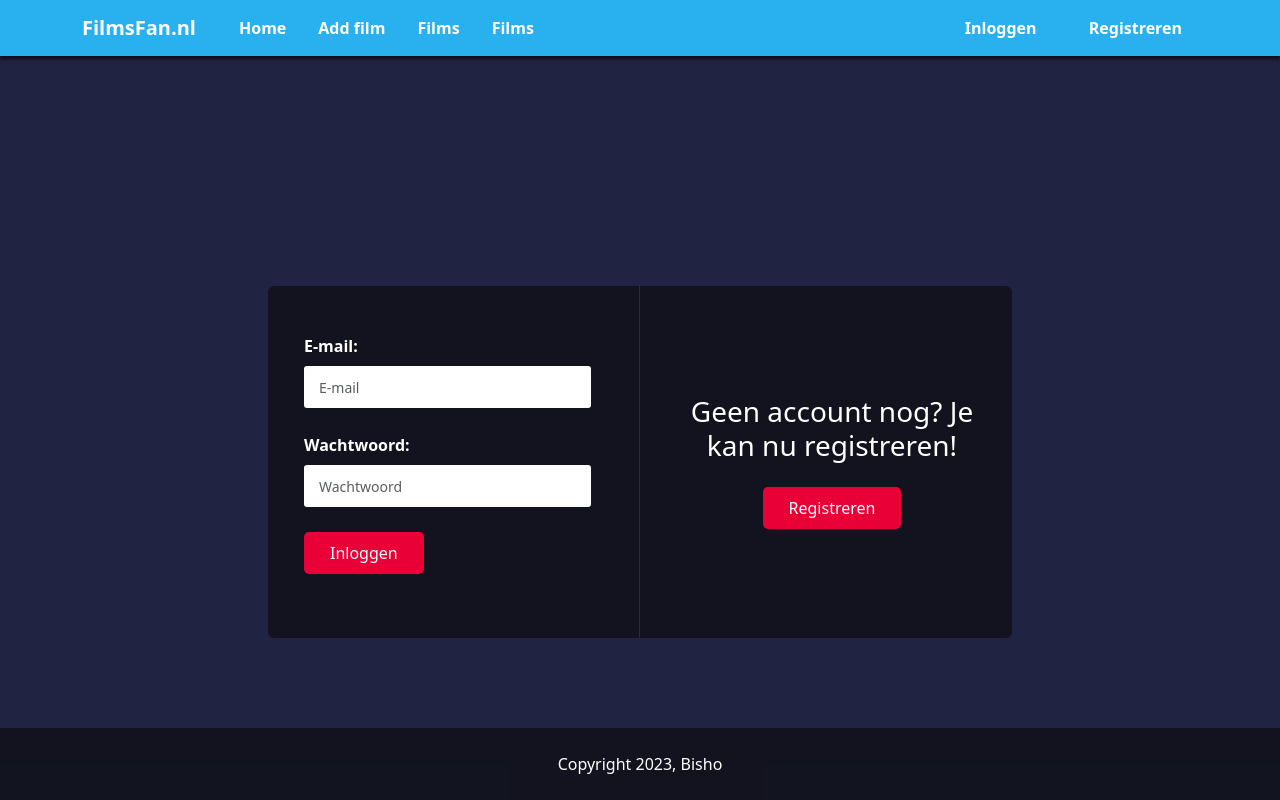
After one commit to Mbalhakim/flaskmovies, a Flask app: page /login in a window 1280 px wide. The commit adds this page. Run offline with Flask 3, Linux system fonts and the light colour scheme.

Commit message:
login + add film pagina's toegevoegd

```diff
--- a/app.py
+++ b/app.py
@@ -1,38 +1,30 @@
-from flask import Flask, render_template, jsonify
+from flask import Flask, render_template, flash, redirect, url_for, session
+from forms import AddFilmForm, Login
 
 app = Flask(__name__)
-
-JOBS= [
-    {'id' : 1,
-     'title': 'AI Engineer',
-     'location': 'Netherlands, Rotterdam',
-     'salaris': 3500
-     },
-{'id' : 4,
-     'title': 'Front-end Developer',
-     'location': 'Netherlands, Arnhem',
-     'salaris': 2900
-     },
-
-{'id' : 1,
-     'title': 'Data Analist',
-     'location': 'Netherlands, Amsterdam',
-     'salaris': 4500
-     },
-{'id' : 1,
-     'title': 'App Developer',
-     'location': 'Netherlands, Utrecht',
-     'salaris': 3200
-     }
-]
-@app.route("/")
-def hello_world():
-    return render_template('index.html',
-                           jobs=JOBS)
-@app.route("/api/jobs")
-def list_jobs():
-    return jsonify(JOBS)
+app.config['SECRET_KEY'] = "yusegfugwsefv43543yu"
 
 
+### ROUTES:
+
+@app.route('/')
+def index():
+
+     return render_template('index.html')
+
+# @app.route('/addfilm', methods=['post'])
+@app.route('/addfilm')
+def addfilm():
+     addForm = AddFilmForm()
+#     form.category.choices = [(cat.id, cat.name) for cat in Category.query.order_by('name')]
+
+     return render_template('addfilm.html', form=addForm)
+
+# @app.route('/login', methods=['post'])
+@app.route('/login')
+def login():
+     loginForm = Login()
+     return render_template('login.html', form=loginForm)
+
 if __name__ == "__main__":
-    app.run(host='0.0.0.0', debug=True)
+    app.run(debug=True)
--- /dev/null
+++ b/forms.py
@@ -0,0 +1,26 @@
+from flask_wtf import FlaskForm
+from wtforms import StringField, SelectField, SubmitField, DateField, TextAreaField, PasswordField
+from wtforms.validators import Email
+
+class AddFilmForm(FlaskForm):
+    title = StringField("Titel:")
+    description = TextAreaField("Beschrijving:")
+    release_date = DateField('Release datum:', format='%Y-%m-%d')
+    # category = SelectField('Categorie:', choices=[])
+    category = SelectField('Categorie:')
+    director_firstname = StringField("Voornaam:")
+    director_lastname = StringField("Achternaam:")
+    actor1_firstname = StringField("Voornaam:")
+    actor1_lastname = StringField("Achternaam:")
+    actor2_firstname = StringField("Voornaam:")
+    actor2_lastname = StringField("Achternaam:")
+    actor3_firstname = StringField("Voornaam:")
+    actor3_lastname = StringField("Achternaam:")
+    actor4_firstname = StringField("Voornaam:")
+    actor4_lastname = StringField("Achternaam:")
+    submit = SubmitField("Toevoegen")
+
+class Login(FlaskForm):
+    email = StringField("E-mail:", validators=[Email()], render_kw={"placeholder": "E-mail"})
+    password = PasswordField("Wachtwoord:", render_kw={"placeholder": "Wachtwoord"})
+    submit = SubmitField("Inloggen")
--- a/static/css/main.css
+++ b/static/css/main.css
@@ -1,6 +1,6 @@
 body{
-    background-color: #212342;
-    color: #fff;
+    background-color: #212342!important;
+    color: #fff!important;
 }
 /* navbar */
 .navbar-bg{
@@ -17,6 +17,10 @@ nav .nav-link:hover{
 .nav-btns{
     background-color: #343a40;
 }
+.nav-btns:hover{
+    background-color: #fff!important;
+    color: #343a40!important;
+}
 /* home */
 #home-movies .movie-wrapper{
     height: 360px;
@@ -29,4 +33,43 @@ nav .nav-link:hover{
 /* footer */
 footer{
     background-color: rgba(12,13,17,.7);
+    bottom: 0px;
+    position: absolute;
+    width: 100%;
 }
+/* Login Form */
+.login-bg{
+    background-color: rgba(12,13,17,.7);
+    position: relative;
+    top: 230px;
+}
+.login-bg .border-form{
+    border-right: 1px solid rgba(255,255,255,.1);
+}
+.login-bg input:not(.btn){
+    display: block;
+    width: 100%;
+    margin-bottom: 25px;
+    font-size: 14px;
+    padding: 0 15px;
+    line-height: 1;
+    height: 42px;
+    border-radius: 3px;
+    border: 0;
+}
+.login-bg input:not(.btn):focus{
+    box-shadow: none!important;
+    border: 0;
+}
+.login-bg .submit{
+    background: #e80036;
+    color: #fff;
+    border-radius: 5px;
+    padding: 0 25px;
+    font-size: 16px;
+    height: 42px;
+    line-height: 40px;
+}
+.login-bg .submit:hover{
+    background: #f96b6b;
+}
--- a/templates/NavBar.html
+++ b/templates/NavBar.html
@@ -7,13 +7,13 @@
       <div class="collapse navbar-collapse col-7 ps-5" id="navbarNavAltMarkup">
         <div class="navbar-nav">
           <a class="nav-link fw-bold text-white p-3" href="/">Home</a>
-          <a class="nav-link fw-bold text-white p-3" href="#">Films</a>
+          <a class="nav-link fw-bold text-white p-3" href="/addfilm">Add film</a>
           <a class="nav-link fw-bold text-white p-3" href="#">Films</a>
           <a class="nav-link fw-bold text-white p-3">Films</a>
         </div>
       </div>
       <div class="col-4 text-end">
-        <a class="nav-link fw-bold text-white px-3 py-2 rounded-pill nav-btns d-inline me-3" href="#">Inloggen</a>
+        <a class="nav-link fw-bold text-white px-3 py-2 rounded-pill nav-btns d-inline me-3" href="/login">Inloggen</a>
         <a class="nav-link fw-bold text-white px-3 py-2 rounded-pill nav-btns d-inline" href="#">Registreren</a>
     </div>
   </div>
--- /dev/null
+++ b/templates/base.html
@@ -0,0 +1,25 @@
+<!DOCTYPE html>
+<html lang="en">
+<head>
+    <meta charset="UTF-8">
+    <meta http-equiv="X-UA-Compatible" content="IE=edge">
+    <meta name="viewport" content="width=device-width, initial-scale=1.0">
+    <link rel="stylesheet" href="../static/css/main.css">
+    <link href="https://cdn.jsdelivr.net/npm/bootstrap@5.3.0-alpha1/dist/css/bootstrap.min.css" rel="stylesheet" integrity="sha384-GLhlTQ8iRABdZLl6O3oVMWSktQOp6b7In1Zl3/Jr59b6EGGoI1aFkw7cmDA6j6gD" crossorigin="anonymous">
+    <script src="https://cdn.jsdelivr.net/npm/bootstrap@5.3.0-alpha1/dist/js/bootstrap.bundle.min.js" integrity="sha384-w76AqPfDkMBDXo30jS1Sgez6pr3x5MlQ1ZAGC+nuZB+EYdgRZgiwxhTBTkF7CXvN" crossorigin="anonymous"></script>
+
+    <title>{% block title %} {% endblock %}</title>
+</head>
+<body>
+    {% include 'NavBar.html' %}
+    <div class="container">
+    {% block contents %}
+    {% endblock %}
+    </div>
+    <footer class="text-center py-4">
+        <div class="container">
+            <div>Copyright 2023, Bisho</div>
+        </div>
+    </footer>
+</body>
+</html>
--- /dev/null
+++ b/templates/login.html
@@ -0,0 +1,28 @@
+{% extends "base.html" %}
+
+{% block title %}
+Inloggen
+{% endblock %}
+
+{% block contents %}
+<div class="col-8 login-bg rounded mx-auto">
+    <div class="row">
+        <div class="col-6 p-5 border-form">
+            <form method="post" action="">
+                {{ form.hidden_tag() }}
+                <div class="mb-3">{{ form.email.label(class="mb-2 fw-bold") }} {{ form.email(class="form-control", type="email") }}</div>
+                <div class="mb-3">{{ form.password.label(class="mb-2 fw-bold") }} {{ form.password(class="form-control") }}</div>
+                <div class="mb-3">{{ form.submit(class="btn submit") }}</div>
+            </form>
+        </div>
+        <div class="col-6 p-5 text-center">
+            <div class="d-flex align-items-center h-100">
+                <div>
+                    <h3 class="mb-4">Geen account nog? Je kan nu registreren!</h3>
+                    <a class="text-decoration-none btn submit" href="#">Registreren</a>
+                </div>
+            </div>
+        </div>
+    </div>
+</div>
+{% endblock %}
```
Also changed, not shown: templates/addfilm.html (added, +53 -0 lines), templates/index.html (+8 -21 lines), templates/jobItem.html (deleted, +0 -24 lines).
